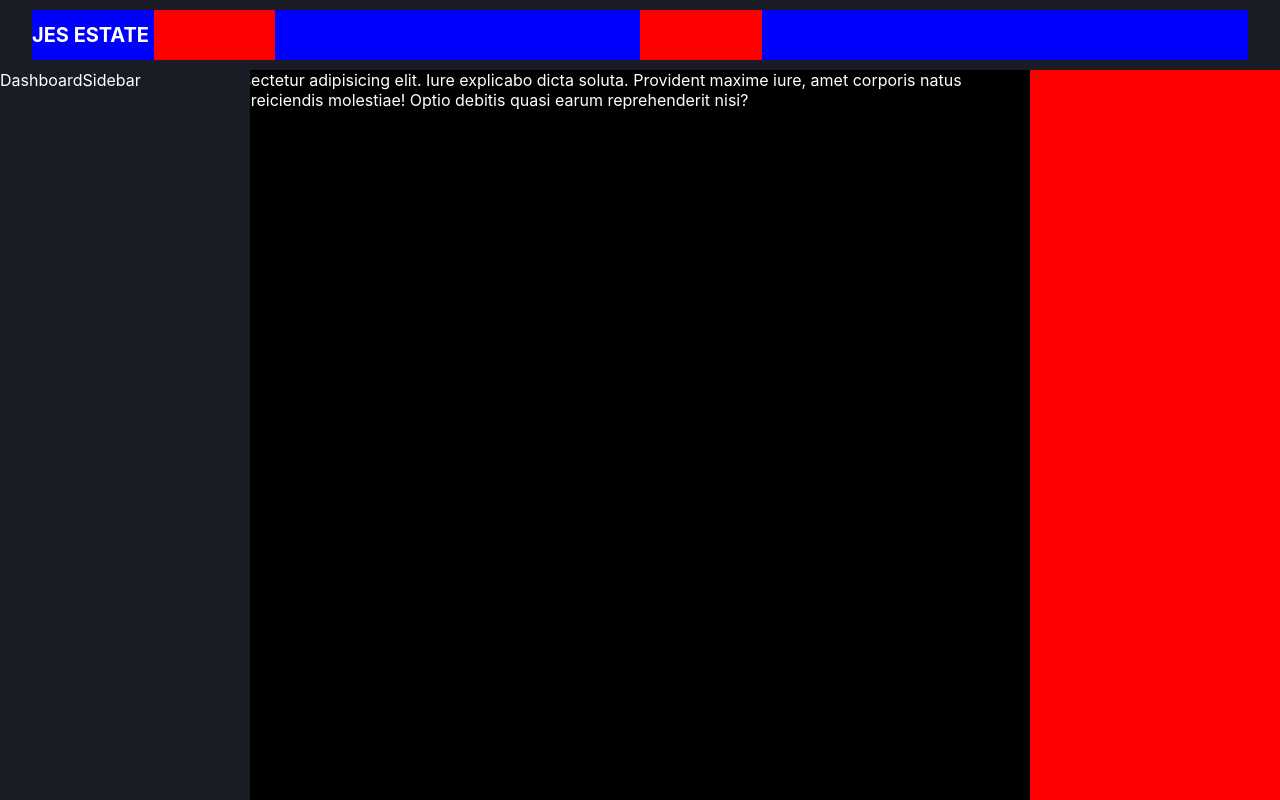
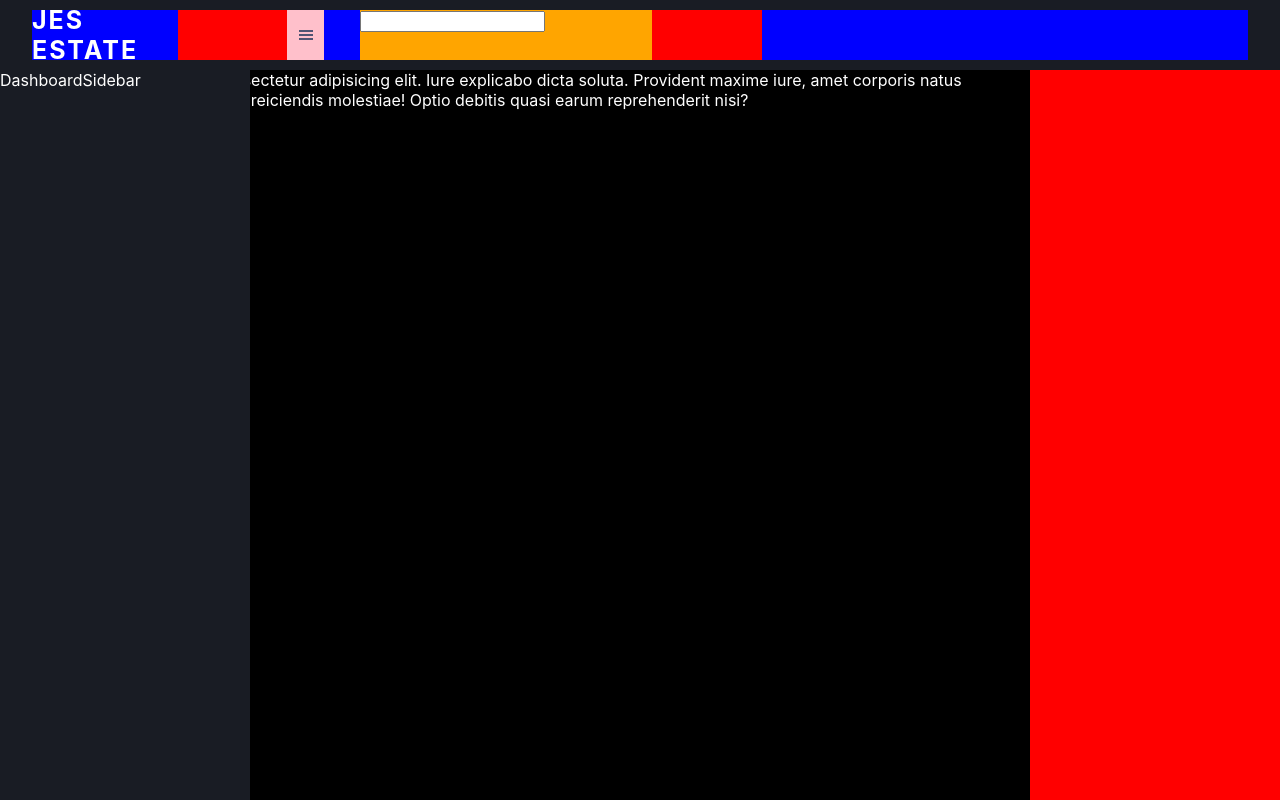
Before and after one commit to dev-sylv/Node-Agenda, a React (Create React App) app in the folder client/: page /dashboard in a window 1280 px wide. Built offline with nearby package versions, Linux system fonts and the light colour scheme.

Commit message:
saving changes

```diff
--- a/client/src/Components/Dashboard/DashboardHeader.tsx
+++ b/client/src/Components/Dashboard/DashboardHeader.tsx
@@ -1,6 +1,7 @@
 import React from "react";
 import styled from "styled-components";
 import DashboardSidebar from "./DashboardSidebar";
+import { GiHamburgerMenu } from "react-icons/gi";
 
 const DashboardHeader = () => {
   return (
@@ -8,7 +9,16 @@ const DashboardHeader = () => {
       <Header>
         <Wrapper>
           <Logo>JES ESTATE</Logo>
-          <SearchPart></SearchPart>
+
+          <SearchPart>
+            <Toggle>
+              <GiHamburgerMenu />
+            </Toggle>
+            <Search>
+              <Input />
+            </Search>
+          </SearchPart>
+
           <ProfilePart></ProfilePart>
         </Wrapper>
       </Header>
@@ -39,20 +49,41 @@ const Wrapper = styled.div`
   justify-content: space-between;
 `;
 const Logo = styled.div`
-  width: 10%;
+  width: 12%;
   height: 100%;
   background-color: blue;
-  font-size: 20px;
+  font-size: 25px;
   font-weight: bold;
   display: flex;
   align-items: center;
+  letter-spacing: 2px;
+  cursor: pointer;
   /* justify-content: center; */
 `;
 const SearchPart = styled.div`
   width: 30%;
   height: 100%;
   background-color: blue;
+  display: flex;
+  align-items: center;
+  justify-content: space-between;
 `;
+const Toggle = styled.div`
+  width: 10%;
+  height: 100%;
+  background-color: pink;
+  display: flex;
+  align-items: center;
+  cursor: pointer;
+  justify-content: center;
+  color: #4f5373;
+`;
+const Search = styled.div`
+  width: 80%;
+  height: 100%;
+  background-color: orange;
+`;
+const Input = styled.input``;
 const ProfilePart = styled.div`
   width: 40%;
   height: 100%;
```
